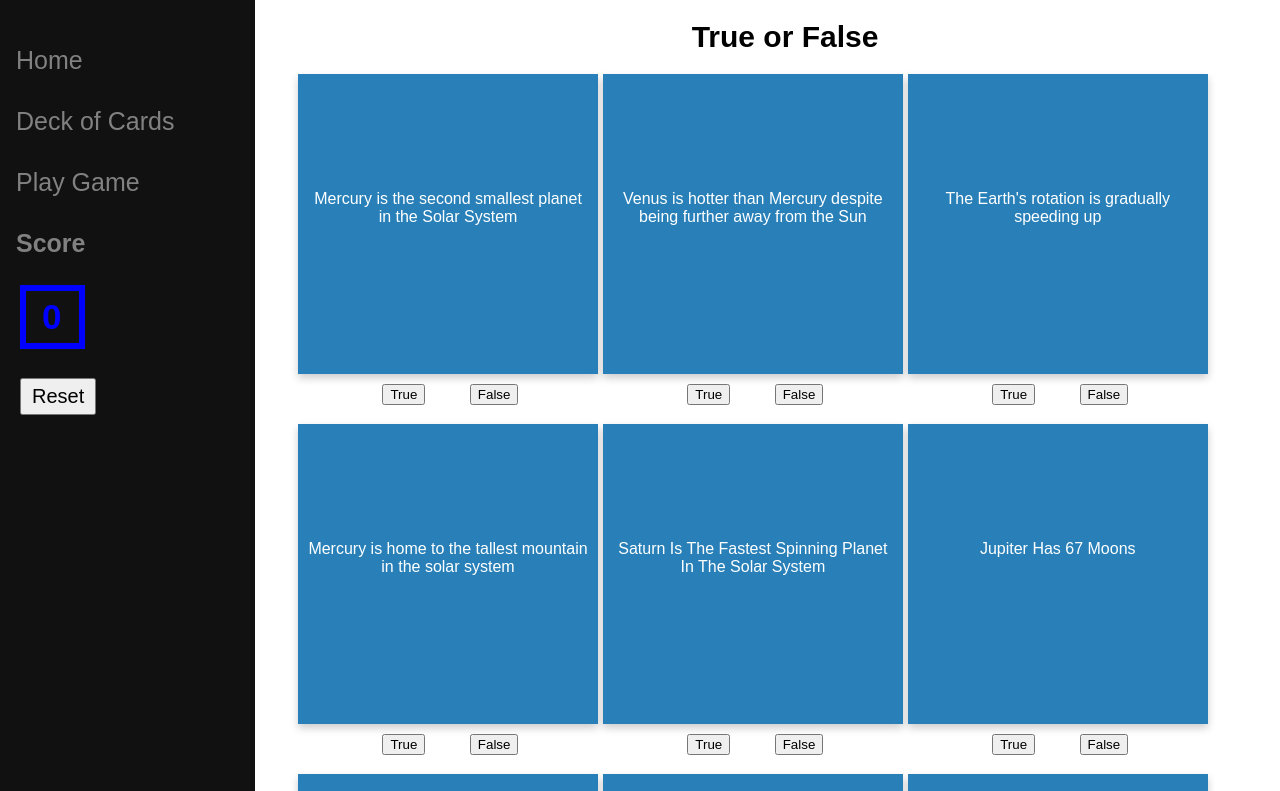
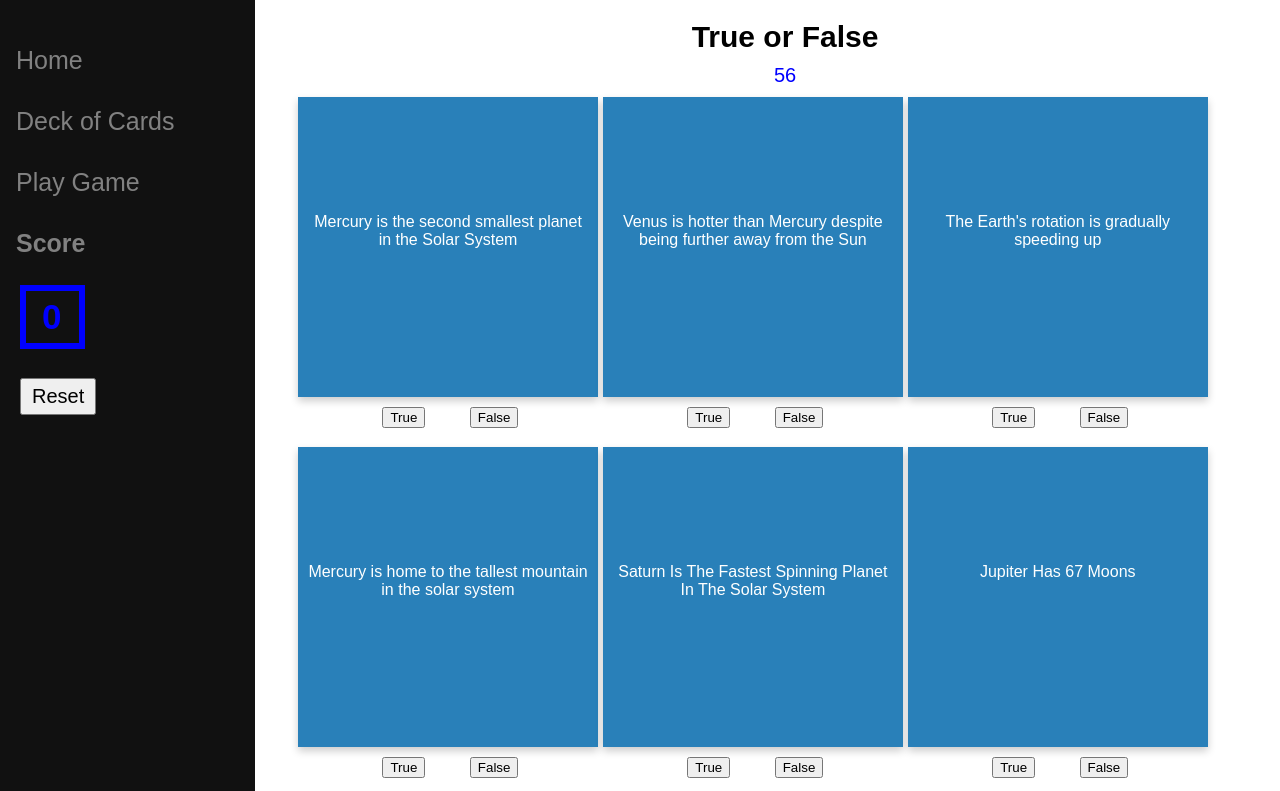
Before and after one commit to AtessaLeila/Flashcards-js, a plain HTML site: page playgame/playgame.html in a window 1280 px wide. Shown: the top 791 px of the page. Drawn offline with Linux system fonts and the light colour scheme.

Commit message:
added timer

```diff
--- a/playgame/playgame.css
+++ b/playgame/playgame.css
@@ -164,3 +164,12 @@
 /* .card {
   display:none;
 } */
+
+
+#timer {
+  text-align: center;
+  font-size: 20px;
+  color: blue;
+  margin-bottom: 10px;
+  margin-top: -10px;
+}
--- a/playgame/playgame.html
+++ b/playgame/playgame.html
@@ -11,7 +11,7 @@
 
 <!-- <body onload="javascript:start()"> -->
 
-<body>
+<body onload="myTimer()">
     <div class="sidenav">
         <a onclick="howToPlay()" href="#">Home</a>
         <a onclick="deck()" href="#">Deck of Cards</a>
@@ -26,8 +26,10 @@
             <li>Don't Know Answer: d</li>
         </ul> -->
     </div>
+
     <div class="container">
         <h1>True or False</h1>
+        <div id="timer"></div>
         <div class="card">
             <div class="flip-card">
                 <div class="flip-card-inner" onclick="flip(event)">
--- a/playgame/playgame.js
+++ b/playgame/playgame.js
@@ -272,3 +272,26 @@ window.onkeydown = function (event) {
     }
 
 }
+
+var seconds = 60;
+var timer;
+function myFunction() {
+    if (seconds < 60) {
+        document.getElementById("timer").innerHTML = seconds;
+    }
+    if (seconds > 0) {
+        seconds--;
+    } else {
+        clearInterval(timer);
+        alert("Game Over");
+    }
+}
+function myTimer() {
+    if (!timer) {
+        timer = window.setInterval(function () {
+            myFunction();
+        }, 1000);
+    }
+}
+
+document.getElementById("timer").innerHTML = "1:00";
```
